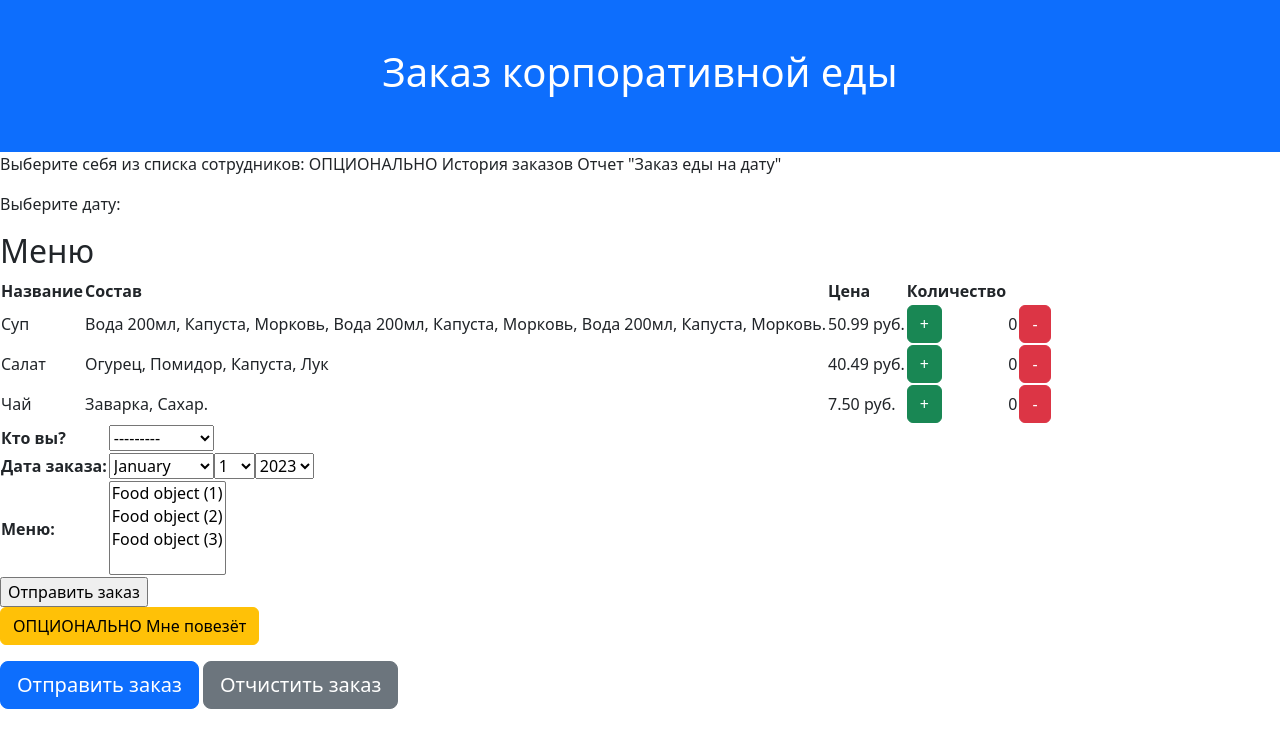
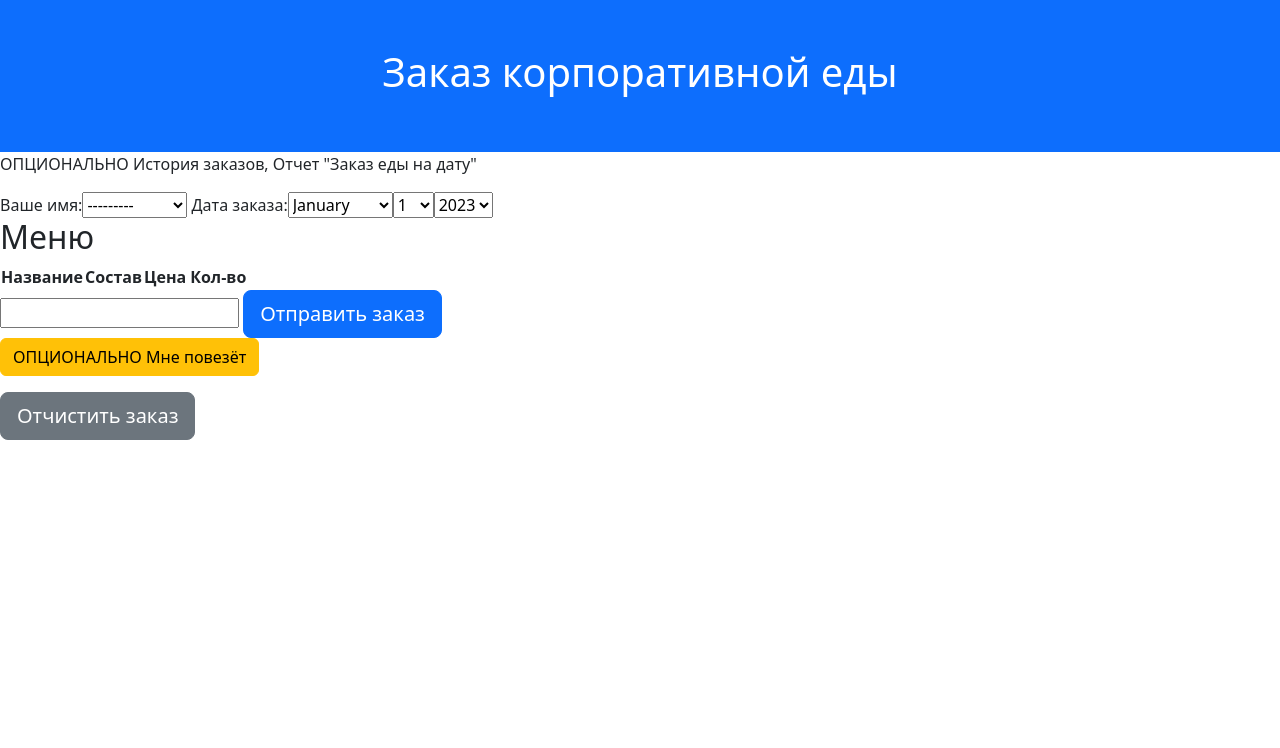
Before and after one commit to AkilovM/corporate-order-food-web-application, a Django app: page / in a window 1280 px wide. Shown: the top 748 px of the page. Run offline with Django 4.2, Linux system fonts and the light colour scheme; data comes from the database, SQL or seed files in the repository; lists and menus that the app fills with data are empty.

Commit message:
Form for food is done, but amount field doesn't work.

```diff
--- a/corp_food_order_web_app/main_app/forms.py
+++ b/corp_food_order_web_app/main_app/forms.py
@@ -6,8 +6,33 @@
     def label_from_instance(self, obj):
         return obj.name
 
+class Food_Amount():
+    def __init__(self, food, amount):
+        self.food = food
+        self.amount = amount
+
+class Food_Count_Fields(forms.MultiValueField):
+    def __init__(self, **kwargs):
+        fields = []
+        for i in Food.objects.all():
+            fields.append(forms.IntegerField(min_value=0, max_value=99))
+        fields = tuple(fields)
+
 class Order_Form(forms.Form):
-    #person = forms.ModelChoiceField(queryset=Person.objects.all())
-    person = Person_ModelChoiceField(queryset=Person.objects.all(), label='Кто вы?')
+    person = Person_ModelChoiceField(queryset=Person.objects.all(), label='Ваше имя:')
     date = forms.DateField(widget=forms.SelectDateWidget(), label='Дата заказа:')
-    food_list = forms.ModelMultipleChoiceField(queryset=Food.objects.all(), label='Меню')
+
+    fields = []
+
+    food_list = []
+    menu = Food.objects.all()
+    for food in menu:
+        food_amount_dict = dict()
+        food_amount_dict['food'] = food
+        food_amount_dict['amount'] = forms.IntegerField(min_value=0, max_value=99)
+        #food_list.append(Food_Amount(food, forms.IntegerField(min_value=0, max_value=99)))
+        food_list.append(food_amount_dict)
+        fields.append(forms.IntegerField(min_value=0, max_value=99))
+
+
+    amount_fields = forms.MultiValueField(fields=fields)
--- a/corp_food_order_web_app/main_app/templates/index.html
+++ b/corp_food_order_web_app/main_app/templates/index.html
@@ -13,34 +13,40 @@
 </div>
 
 <div>
-	<p>Выберите себя из списка сотрудников:		 ОПЦИОНАЛЬНО		История заказов		Отчет "Заказ еды на дату"</p>
-	<p>Выберите дату:</p>
-
-	<h2>Меню</h2>
-	<table>
-		<thead><th>Название</th><th>Состав</th><th>Цена</th><th>Количество</th></thead>
-		{% for food in menu %}
-		<tr>
-			<td>{{ food.name }}</td>
-			<td>{{ food.ingredients }}</td>
-			<td>{{ food.price }} руб.</td>
-			<td><button type="button" class="btn btn-success">+</button></td>
-			<td>0</td>
-			<td><button type="button" class="btn btn-danger">-</button></td>
-		</tr>
-		{% endfor %}
-	</table>
+	<p>ОПЦИОНАЛЬНО		История заказов,		Отчет "Заказ еды на дату"</p>
 
 	<form method="POST">
 		{% csrf_token %}
+		<div>
+			Ваше имя:{{ order_form.person }}
+			Дата заказа:{{ order_form.date }}
+		</div>
+
+		<h2>Меню</h2>
 		<table>
-			{{ order_form }}
+			<!--{{ order_form.food_list }}-->
+			<thead><th>Название</th><th>Состав</th><th>Цена</th><th></th><th>Кол-во</th><th></th></thead>
+			{% for food in order_form.food_list %}
+			<tr>
+				<td>{{ food.food.name }}</td>
+				<td>{{ food.food.ingredients }}</td>
+				<td>{{ food.food.price }} руб.</td>
+				<td><button type="button" class="btn btn-success">+</button></td>
+				<td>{{ food.amount }}</td>
+				<td><button type="button" class="btn btn-danger">-</button></td>
+			</tr>
+			{% endfor %}
 		</table>
-		<input type="submit" value="Отправить заказ" >
+
+		{% for field in order_form.amount_fields %}
+		{{ field }}
+		{% endfor %}
+
+		<input type="submit" class="btn btn-primary btn-lg" value="Отправить заказ" >
 	</form>
 
 	<p><button type="button" class="btn btn-warning">ОПЦИОНАЛЬНО Мне повезёт</button></p>
-	<button type="button" class="btn btn-primary btn-lg">Отправить заказ</button>
+	<!--<button type="button" class="btn btn-primary btn-lg">Отправить заказ</button>-->
 	<button type="button" class="btn btn-secondary btn-lg">Отчистить заказ</button>
 </div>
 
--- a/corp_food_order_web_app/main_app/views.py
+++ b/corp_food_order_web_app/main_app/views.py
@@ -17,7 +17,7 @@
         order.person = request.POST.get('person')
         order.save()
 
-        food_list = request.POST.get('food_list')
+        food_list = request.POST.getlist('food_list')
         for food in food_list:
             food_order = Food_Order()
             food_order.food = food
```
